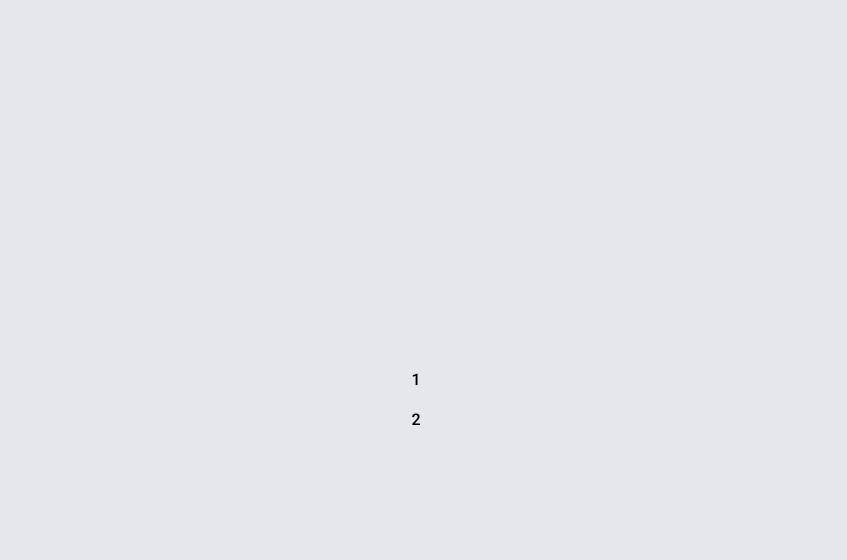
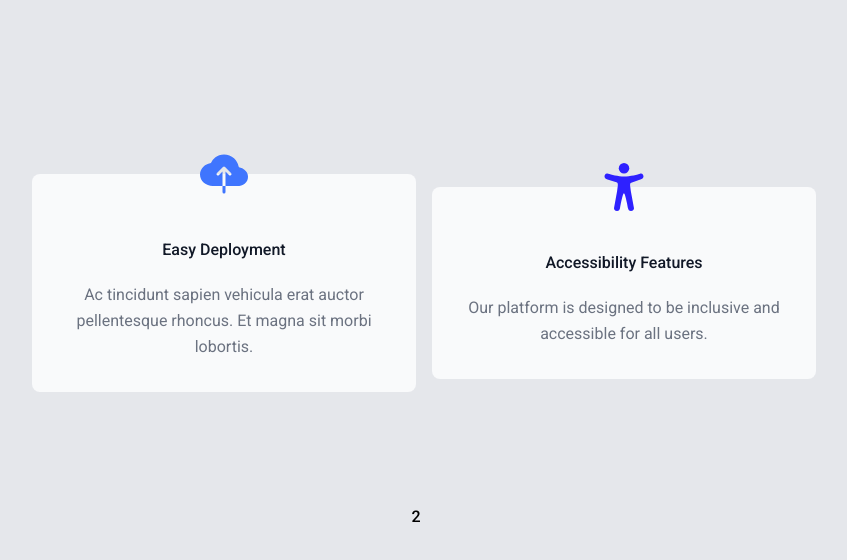
Before and after one commit to bienvenudev/react-component-library, a React (Vite) app: page / in a window 1280 px wide. Shown: the top 560 px of the page, without its empty margins (216-1063 px from the left). Built offline with nearby package versions, Linux system fonts and the light colour scheme.

Commit message:
feat: add Card component for reusable UI elements

```diff
--- a/src/App.jsx
+++ b/src/App.jsx
@@ -1,11 +1,15 @@
+import { IoAccessibility, IoCloudUpload } from "react-icons/io5";
+import Card from "./components/Card/Card";
+
 
 function App() {
   return (
     <div className="min-h-[100vh] grid place-items-center">
       <div className="grid grid-rows-2 gap-4">
         <div className="flex items-center gap-4 justify-center">
-          <p className="uppercase mr-4">1</p>
-
+          {/* <p className="uppercase mr-4">1</p> */}
+          <Card icon={<IoCloudUpload className='size-12'/>} iconBackgroundColor='#3F75FE' title='Easy Deployment' text='Ac tincidunt sapien vehicula erat auctor pellentesque rhoncus. Et magna sit morbi lobortis.' />
+          <Card icon={<IoAccessibility className='size-12'/>} iconBackgroundColor='#2E21FF' title='Accessibility Features' text='Our platform is designed to be inclusive and accessible for all users.' />
         </div>
 
         <div className="flex items-center gap-4 justify-center">
--- /dev/null
+++ b/src/components/Card/Card.jsx
@@ -0,0 +1,12 @@
+import React from "react";
+import { TbDeviceUnknownFilled } from "react-icons/tb";
+
+export default function Card({ icon = <TbDeviceUnknownFilled className="size-12"/>, iconBackgroundColor = '#6B7280', title, text, className = '' }) {
+  return (
+    <div className={`w-[384px] bg-[#F9FAFB] px-6 py-8 text-center rounded-lg relative hover:drop-shadow-sm ${className}`}>
+      <div className="absolute top-[-24px] left-[50%] transform -translate-x-1/2" style={{ color: iconBackgroundColor }}>{icon}</div>
+      <h2 className="text-[#111827] pt-8 pb-5">{title}</h2>
+      <p className="text-[#6B7280] font-normal leading-relaxed">{text}</p>
+    </div>
+  );
+}
```
